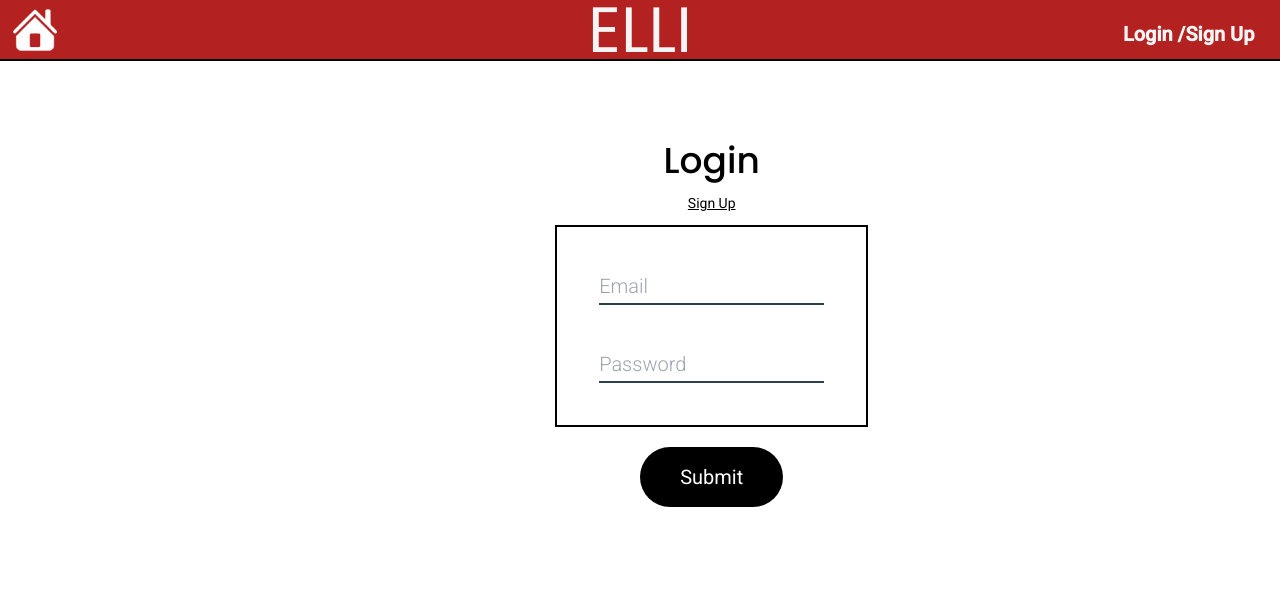
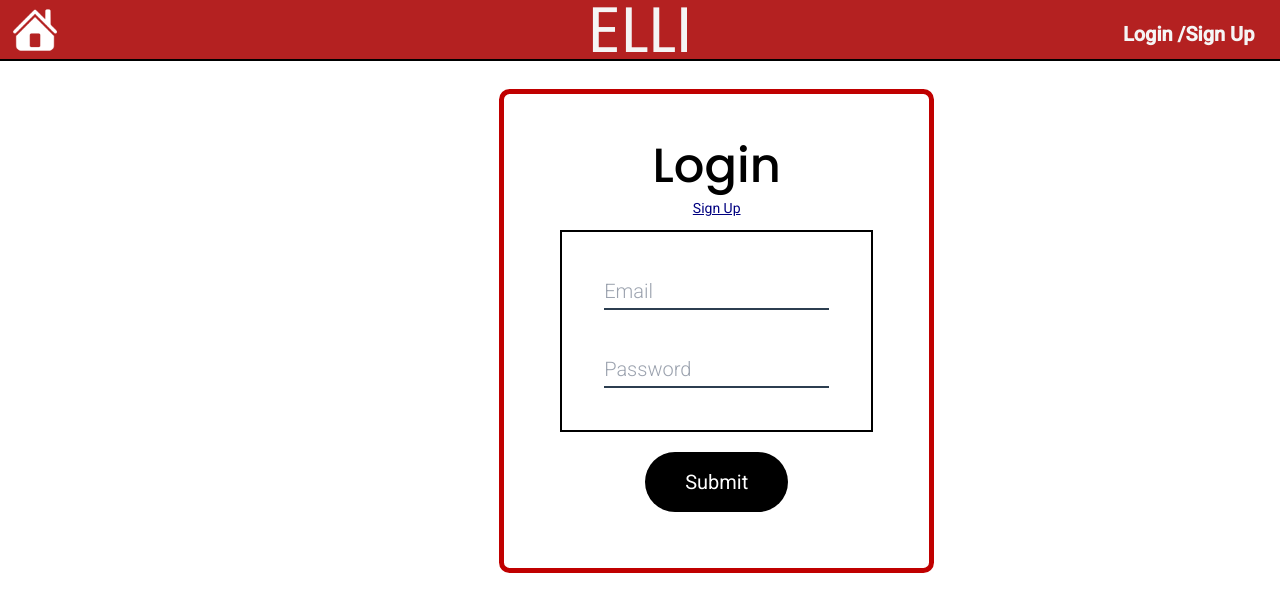
Before and after one commit to blbarr01/EnglishLearningInitiative, an Angular app in the folder ELLI/: page /login in a window 1280 px wide. Shown: the top 612 px of the page. Built offline with nearby package versions, Linux system fonts and the light colour scheme.

Commit message:
"made some form chnages "

```diff
--- a/ELLI/src/app/features/login/login.component.css
+++ b/ELLI/src/app/features/login/login.component.css
@@ -1,66 +1,84 @@
 
 .login-container{
-    /* border: 2px solid green; */
-    background-color: #fff;
-    padding-bottom: 3em;
-    padding-top: 2em;
+background-color: #fff; /* Set background color of container to white */
+padding-bottom: 3em; /* Add padding to the bottom of the container */
+padding-top: 2em; /* Add padding to the top of the container */
 }
 
 .login-link{
-  text-align: center;
-  text-decoration: underline;
+  text-align: center; /* Center the text within the link */
+  color: navy;  /*signup link color */
+  text-decoration: underline; /* Add an underline to the text  */
   }
   .login-link:hover{
-  cursor: pointer;
+  cursor: pointer; /* Change cursor to a pointer when hovering over the link */
   }
   .container {
+    /* Set background color to white */
     background-color: #fff;
+    /* Center the container and set a margin of 39% on both sides */
     margin: auto 39%;
+    /* Set height to automatically fit the content */
     height: fit-content;
+    /* Set width to automatically fit the content */
     width: fit-content;
-    padding: 4em;
-    border-radius: .66rem;
-    margin-bottom: 3em;
+    padding: 4em; /*Add padding of 4em to the container */
+    border: 5px solid rgb(192, 0, 0); /* adding  border to the login container */
+    border-radius: .66rem; /* Set border-radius of the container to 0.66rem */
+    margin-bottom: 3em; /* Add margin-bottom of 3em to the container */
     }
 
 
     #main-form{
-   border: 2px solid black;
+      /* Add a 2px solid black border to the main form */
+      border: 2px solid rgb(0, 0, 0);
       }
       label {
+      /*Display the label as a block */
       display: block;
+      /* Hide the label */
       display: none;
       }
 
       .form-element {
+      /* Add a margin of 3em to the form element */
       margin: 3em;
-  /* border: 2px solid red; */
       }
 
       input {
+        /* Set height of the input field to 2.25rem */
         height: 2.25rem;
+        /* Set font size of the input field to 1.25rem */
         font-size: 1.25rem;
+        /* Remove the border of the input field */
         border: none;
+        /* Add a 2px solid #2c3e50 border to the bottom of the input field */
         border-bottom: 2px solid #2c3e50;
+        /* Set font weight to 100 */
         font-weight: 100;
+        /* Enable the border box sizing for the input field */
         box-sizing: border-box;
         }
 
         input:focus {
+          /* Remove the outline when input field is in focus /
           outline: none;
-  /* box-shadow: 0px, 10px 5px lightblue; */
+          / Change the border-bottom to 4px solid #8eadcd when input field is in focus */
           border-bottom: 4px solid #8eadcd;
           }
 
           input.alert {
+          /* Change the border-bottom to 2px solid red for input fields with "alert" class */
           border-bottom: 2px solid red;
           }
 
           input.valid {
+          /* Change the border-bottom to 2px solid rgb(46, 221, 46) for input fields with "valid" class */
           border-bottom: 2px solid rgb(46, 221, 46);
           }
 
           .center {
+          /* Center the text within the element with "center" class */
           text-align: center;
           }
 
@@ -68,49 +86,71 @@ input.valid {
 
 
           h2 {
-  font-size: 2.25rem;
+            /* Set font size of the h2 element to 3.00rem */
+            font-size: 3.00rem;
+            /*Set color of the h2 element to var(--matador-black) */
             color: var(--matador-black);
+            /* Set font family of the h2 element to "Poppins" */
             font-family: "Poppins";
             }
 
             button {
+              /* Center the button horizontally */
               margin: 0 auto;
+              /* Set the padding of the button to 1.25rem 2.50rem */
               padding: 1.25rem 2.50rem;
+              /* Set the border-radius of the button to 3.25rem */
               border-radius: 3.25rem;
+              /* Set the background color of the button to var(--matador-black) */
               background: var(--matador-black);
+              /* Set the text color of the button to #fff */
               color: #fff;
+              /* Remove the border of the button */
               border: none;
+              /* Set the font size of the button text to 1.25rem */
               font-size: 1.25rem;
               }
 
               button:hover {
+                /* Add 4px solid #8eadcd border when button is hovered over */
                 border: 4px solid #8eadcd;
                 }
 
                 .btn-container {
+                /* Set the display property to flex for the btn-container class */
                 display: flex;
+                /* Center the buttons horizontally within the btn-container class */
                 justify-content: space-around;
+                /* Add a margin-top of 20px to the btn-container class */
                 margin-top: 20px;
                 }
 
                 .semester-input {
+                /* Set the display property to inline for the semester-input class */
                 display: inline;
+                /* Set the width of the semester-input class to 50% */
                 width: 50%;
                 }
 
                 .semester-container {
+                  /* Set the display property to flex for the semester-container class */
                   display: flex;
-  /* border: 2px solid red; */
                   }
 
                   textarea {
+                  /* Set the font-style property to inherit for the textarea element */
                   font-style: inherit;
+                  /* Set the width of the textarea element to 100% */
                   width: 100%;
+                  /* Set the height of the textarea element to 7em */
                   height: 7em;
+                  /* Set the box-sizing property to border-box for the textarea element */
                   box-sizing: border-box;
-  font-size: 1.10rem;
+                  /* Set the font size of the text inside the textarea element to 1.10rem */
+                  font-size: 1.00rem;
                   }
 
                   textarea:focus {
+                  /* Add 2px solid #8eadcd outline when the textarea element is focused */
                   outline: 2px solid #8eadcd;
                   }
--- a/ELLI/src/app/features/signup/signup.component.css
+++ b/ELLI/src/app/features/signup/signup.component.css
@@ -1,65 +1,86 @@
-.login-container{
-    /* border: 2px solid green; */
-    background-color: #fff;
-    padding-bottom: 3em;
-    padding-top: 2em;
+
+.Signup-container{
+  background-color: #fff; /* Set background color of container to white */
+  padding-bottom: 3em; /* Add padding to the bottom of the container */
+  padding-top: 2em; /* Add padding to the top of the container */
+
   }
 
-.login-link{
-  text-align: center;
-  text-decoration: underline;
+  .Signup-link{
+    text-align: center; /* Center the text within the link */
+    color: navy;  /*signup link color */
+    text-decoration: underline; /* Add an underline to the text  */
     }
-.login-link:hover{
-  cursor: pointer;
+    .Signup-link:hover{
+    cursor: pointer; /* Change cursor to a pointer when hovering over the link */
     }
     .container {
+      /* Set background color to white */
       background-color: #fff;
+      /* Center the container and set a margin of 39% on both sides */
       margin: auto 39%;
+      /* Set height to automatically fit the content */
       height: fit-content;
+      /* Set width to automatically fit the content */
       width: fit-content;
-    padding: 4em;
-    border-radius: .66rem;
-    margin-bottom: 3em;
+      padding: 4em; /*Add padding of 4em to the container */
+      border: 5px solid rgb(192, 0, 0); /* adding  border to the login container */
+      border-radius: .66rem; /* Set border-radius of the container to 0.66rem */
+      margin-bottom: 3em; /* Add margin-bottom of 3em to the container */
+
       }
 
 
       #main-form{
-   border: 2px solid black;
+        /* Add a 2px solid black border to the main form */
+        border: 2px solid rgb(0, 0, 0);
         }
         label {
+        /*Display the label as a block */
         display: block;
+        /* Hide the label */
         display: none;
         }
 
         .form-element {
+        /* Add a margin of 3em to the form element */
         margin: 3em;
-  /* border: 2px solid red; */
         }
 
         input {
+          /* Set height of the input field to 2.25rem */
           height: 2.25rem;
+          /* Set font size of the input field to 1.25rem */
           font-size: 1.25rem;
+          /* Remove the border of the input field */
           border: none;
+          /* Add a 2px solid #2c3e50 border to the bottom of the input field */
           border-bottom: 2px solid #2c3e50;
+          /* Set font weight to 100 */
           font-weight: 100;
+          /* Enable the border box sizing for the input field */
           box-sizing: border-box;
           }
 
           input:focus {
+            /* Remove the outline when input field is in focus /
             outline: none;
-  /* box-shadow: 0px, 10px 5px lightblue; */
+            / Change the border-bottom to 4px solid #8eadcd when input field is in focus */
             border-bottom: 4px solid #8eadcd;
             }
 
             input.alert {
+            /* Change the border-bottom to 2px solid red for input fields with "alert" class */
             border-bottom: 2px solid red;
             }
 
             input.valid {
+            /* Change the border-bottom to 2px solid rgb(46, 221, 46) for input fields with "valid" class */
             border-bottom: 2px solid rgb(46, 221, 46);
             }
 
             .center {
+            /* Center the text within the element with "center" class */
             text-align: center;
             }
 
@@ -67,49 +88,71 @@ input.valid {
 
 
             h2 {
-  font-size: 2.25rem;
+              /* Set font size of the h2 element to 3.00rem */
+              font-size: 3.00rem;
+              /*Set color of the h2 element to var(--matador-black) */
               color: var(--matador-black);
+              /* Set font family of the h2 element to "Poppins" */
               font-family: "Poppins";
               }
 
               button {
+                /* Center the button horizontally */
                 margin: 0 auto;
+                /* Set the padding of the button to 1.25rem 2.50rem */
                 padding: 1.25rem 2.50rem;
+                /* Set the border-radius of the button to 3.25rem */
                 border-radius: 3.25rem;
+                /* Set the background color of the button to var(--matador-black) */
                 background: var(--matador-black);
+                /* Set the text color of the button to #fff */
                 color: #fff;
+                /* Remove the border of the button */
                 border: none;
+                /* Set the font size of the button text to 1.25rem */
                 font-size: 1.25rem;
                 }
 
                 button:hover {
+                  /* Add 4px solid #8eadcd border when button is hovered over */
                   border: 4px solid #8eadcd;
                   }
 
                   .btn-container {
+                  /* Set the display property to flex for the btn-container class */
                   display: flex;
+                  /* Center the buttons horizontally within the btn-container class */
                   justify-content: space-around;
+                  /* Add a margin-top of 20px to the btn-container class */
                   margin-top: 20px;
                   }
 
                   .semester-input {
+                  /* Set the display property to inline for the semester-input class */
                   display: inline;
+                  /* Set the width of the semester-input class to 50% */
                   width: 50%;
                   }
 
                   .semester-container {
+                    /* Set the display property to flex for the semester-container class */
                     display: flex;
-  /* border: 2px solid red; */
                     }
 
                     textarea {
+                    /* Set the font-style property to inherit for the textarea element */
                     font-style: inherit;
+                    /* Set the width of the textarea element to 100% */
                     width: 100%;
+                    /* Set the height of the textarea element to 7em */
                     height: 7em;
+                    /* Set the box-sizing property to border-box for the textarea element */
                     box-sizing: border-box;
-  font-size: 1.10rem;
+                    /* Set the font size of the text inside the textarea element to 1.10rem */
+                    font-size: 1.00rem;
                     }
 
                     textarea:focus {
+                    /* Add 2px solid #8eadcd outline when the textarea element is focused */
                     outline: 2px solid #8eadcd;
                     }
--- a/ELLI/src/app/features/signup/signup.component.html
+++ b/ELLI/src/app/features/signup/signup.component.html
@@ -1,7 +1,7 @@
-<section class="login-container">
+<section class="Signup-container">
     <div class="container">
         <h2 class="center">SignUp</h2>
-        <p class="login-link" (click)="showLogin()">Login</p>
+        <p class="Signup-link" (click)="showLogin()">Login</p>
         <form action="Get" id="main-form">
             <div class="form-element">
                 <label for="UserName">Email</label>
```
Lines whose indentation alone changed are shown as unchanged.
